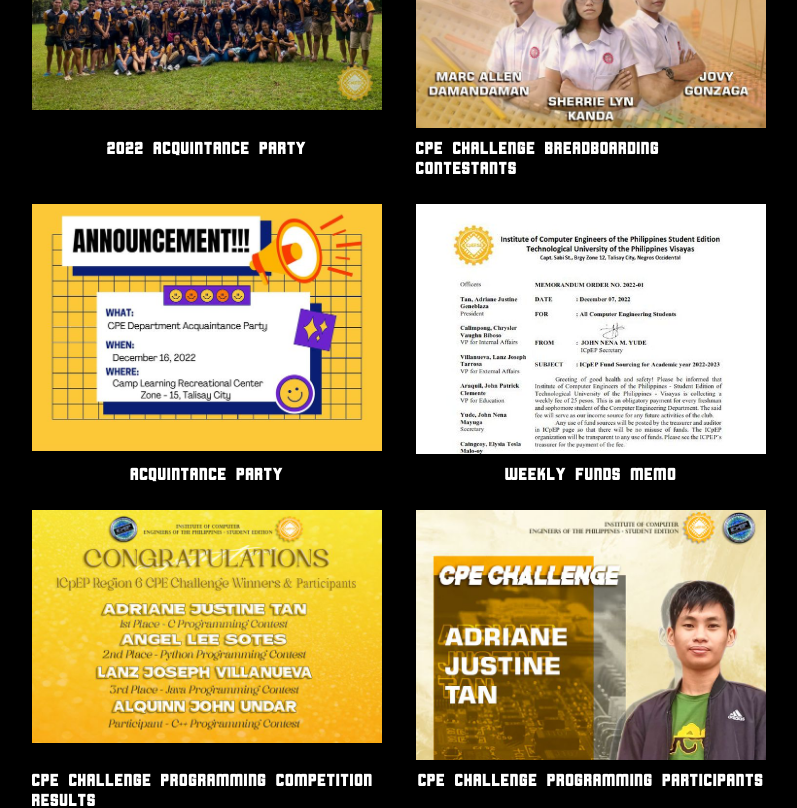
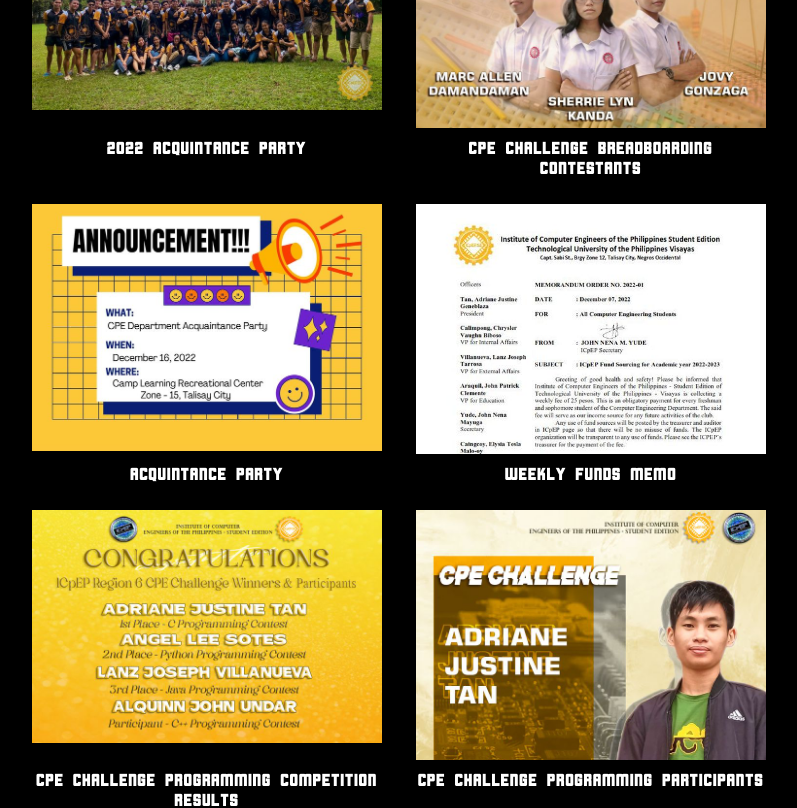
Before and after one commit to ICpEP-SE-TUPV/icpep-se-tupv, a React (Create React App) app: page / in a window 1280 px wide. Shown: the part 1000-1808 px from the top of the page, without its empty margins (241-1038 px from the left). Built offline with nearby package versions, Linux system fonts and the light colour scheme.

Commit message:
chore: update article style

```diff
--- a/src/components/Article/style.scss
+++ b/src/components/Article/style.scss
@@ -26,7 +26,6 @@
   max-height: 250px;
   overflow: hidden;
   white-space: pre-wrap;
-  text-align: left;
 
   .article-view * {
     display: none;
@@ -36,6 +35,7 @@
 
 .article-detailed {
   align-items: flex-start;
+  text-align: left;
 
   .article-img { margin-right: 32px; }
   h6 { margin-top: 12px; }
```
